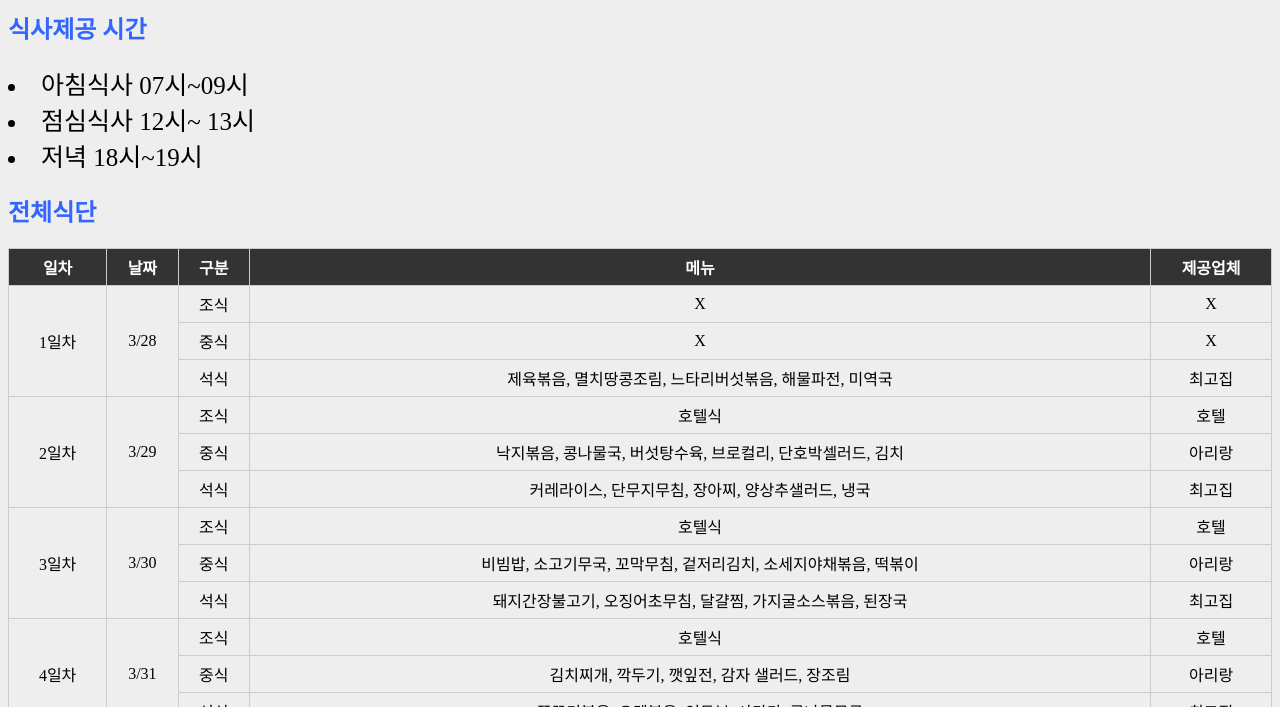
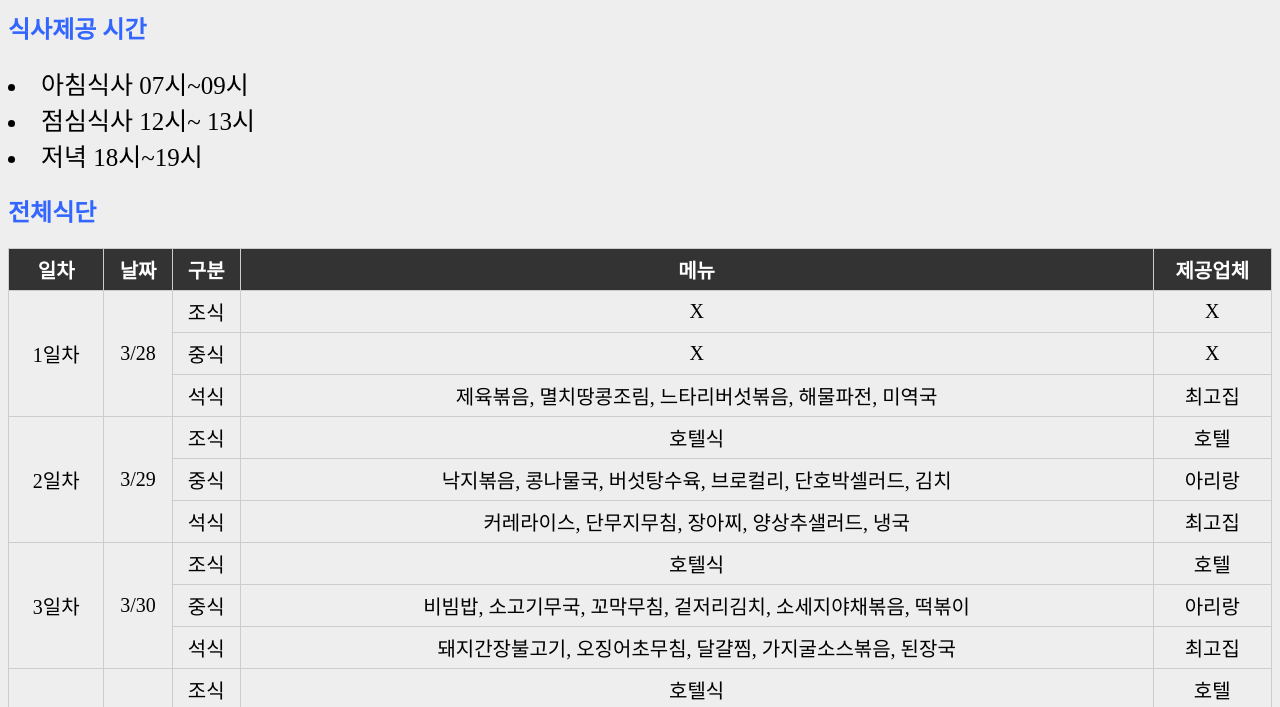
Before and after one commit to Shonmen/notice, a plain HTML site: page 2.html in a window 1280 px wide. Shown: the part 93-800 px from the top of the page. Drawn offline with Linux system fonts and the light colour scheme.

Commit message:
table font-size: 15pt;

```diff
--- a/style.css
+++ b/style.css
@@ -55,6 +55,7 @@ li{
 }
 table {
   width: 100%;
+  font-size: 15pt;
   border-collapse: collapse;
 }
 /* Zebra striping */
```
